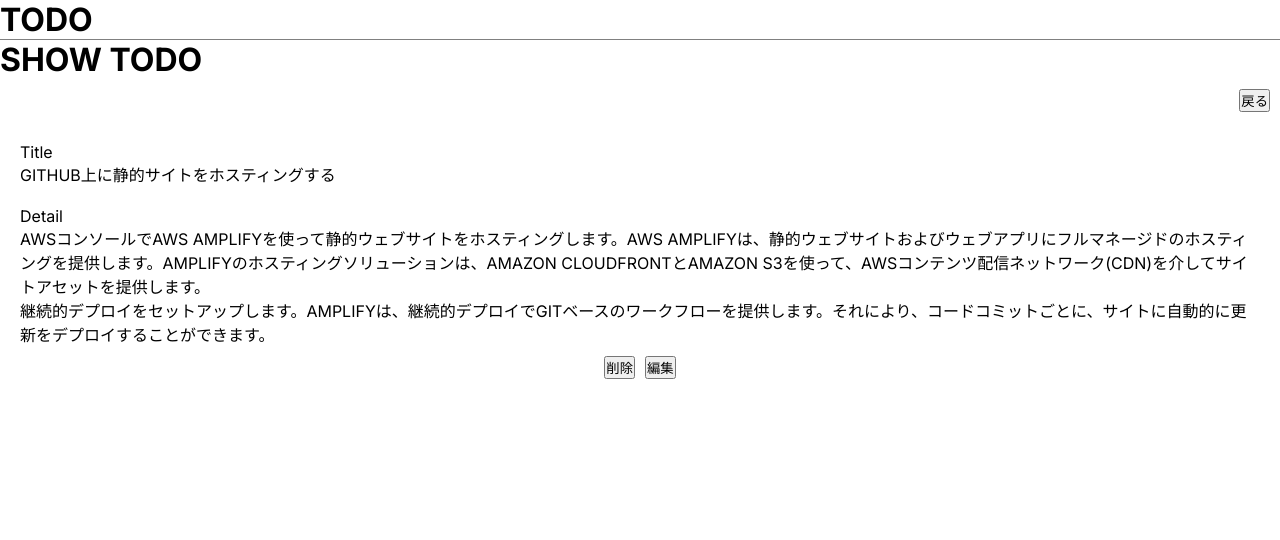
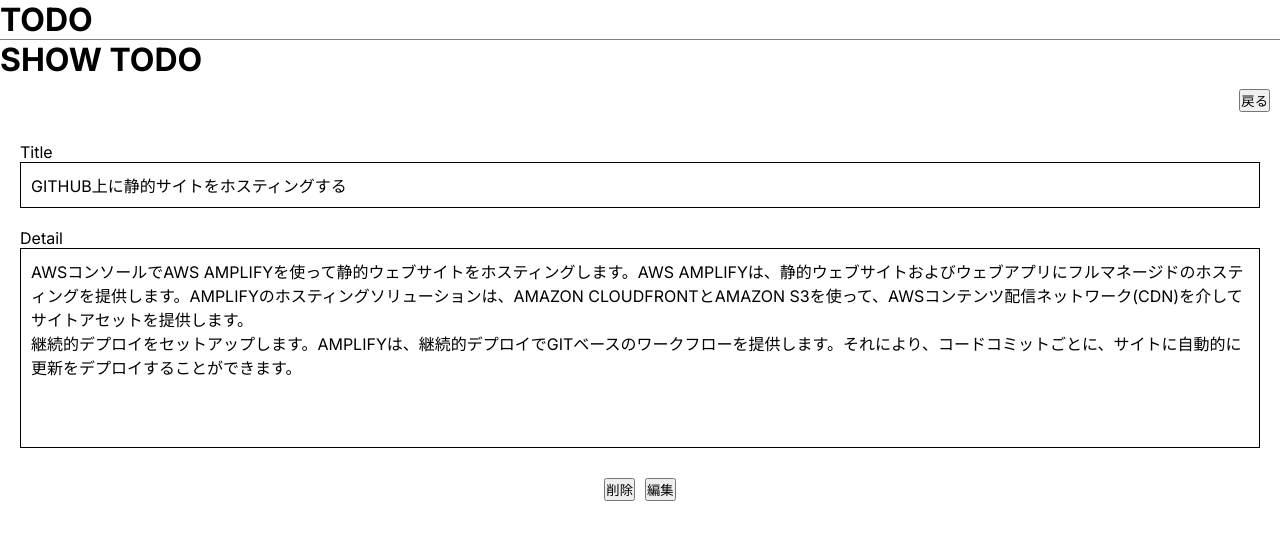
Before and after one commit to NTD1995/todo-app-next-js-api-2, a Next.js app: page /todos/1 in a window 1280 px wide. Shown: the top 540 px of the page. Built offline with nearby package versions, Linux system fonts and the light colour scheme.

Commit message:
todo-app修正

```diff
--- a/src/app/todos/[id]/page.tsx
+++ b/src/app/todos/[id]/page.tsx
@@ -13,11 +13,11 @@
       <div style={{ display: 'flex', flexDirection: 'column', alignItems: 'flex-start', gap: '20px', padding: '20px' }}>
       <div style={{ display: 'flex', flexDirection: 'column', alignItems: 'flex-start', width: '100%' }}>
         <p>Title</p>
-        <p style={{ width: '100%' }}>GITHUB上に静的サイトをホスティングする</p>
+        <p style={{ width: '100%' ,border: '1px solid black', padding: '10px'}}>GITHUB上に静的サイトをホスティングする</p>
       </div>
       <div style={{ display: 'flex', flexDirection: 'column', alignItems: 'flex-start', width: '100%' }}>
         <p>Detail</p>
-          <p style={{ width: '100%', height: '100px' }}>AWSコンソールでAWS AMPLIFYを使って静的ウェブサイトをホスティングします。AWS AMPLIFYは、静的ウェブサイトおよびウェブアプリにフルマネージドのホスティングを提供します。AMPLIFYのホスティングソリューションは、AMAZON CLOUDFRONTとAMAZON S3を使って、AWSコンテンツ配信ネットワーク(CDN)を介してサイトアセットを提供します。<br/>継続的デプロイをセットアップします。AMPLIFYは、継続的デプロイでGITベースのワークフローを提供します。それにより、コードコミットごとに、サイトに自動的に更新をデプロイすることができます。
+          <p style={{ width: '100%', height: '200px' ,border: '1px solid black', padding: '10px'}}>AWSコンソールでAWS AMPLIFYを使って静的ウェブサイトをホスティングします。AWS AMPLIFYは、静的ウェブサイトおよびウェブアプリにフルマネージドのホスティングを提供します。AMPLIFYのホスティングソリューションは、AMAZON CLOUDFRONTとAMAZON S3を使って、AWSコンテンツ配信ネットワーク(CDN)を介してサイトアセットを提供します。<br/>継続的デプロイをセットアップします。AMPLIFYは、継続的デプロイでGITベースのワークフローを提供します。それにより、コードコミットごとに、サイトに自動的に更新をデプロイすることができます。
 
 
           </p>
```
